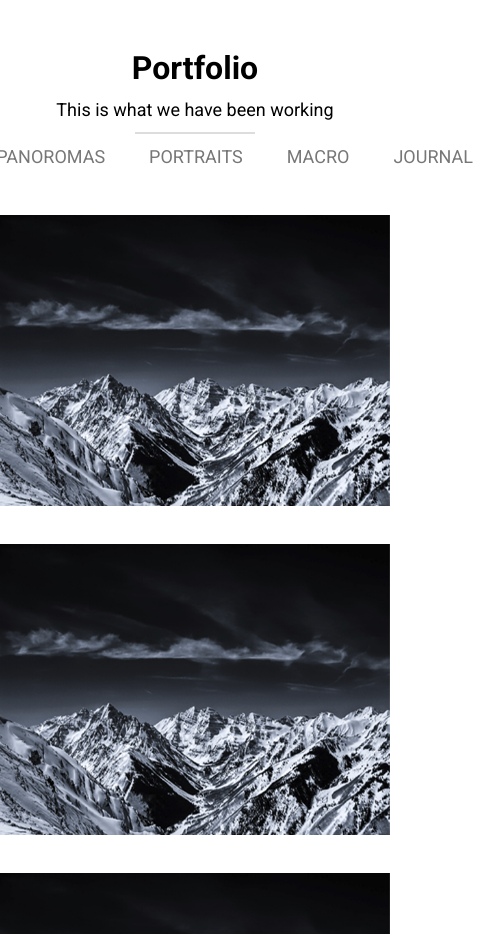
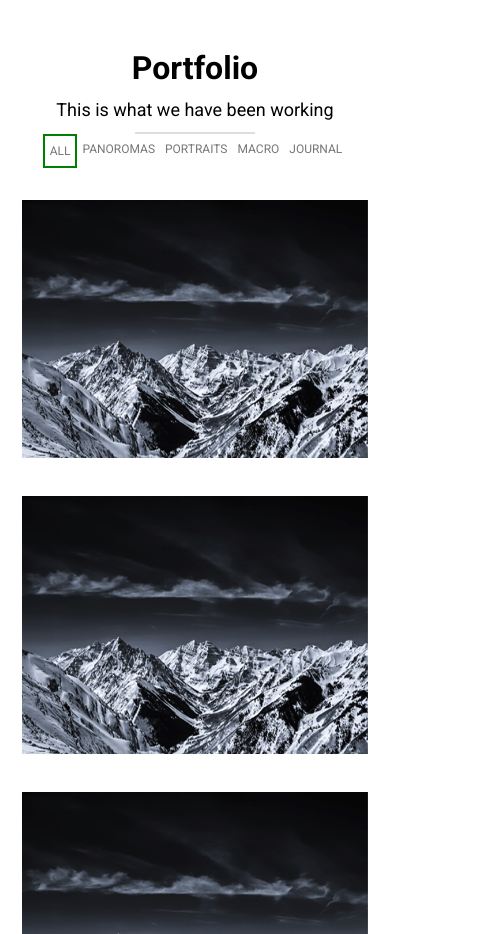
Before and after one commit to Shahjalalrafi/TTREZ-html, a website: page index.html in a window 390 px wide. Shown: the part 5140-6074 px from the top of the page, 495 px wide, since content can reach past the window. Drawn offline with nearby package versions, Linux system fonts and the light colour scheme.

Commit message:
responsive issue fix

```diff
--- a/sass/base/responsive.scss
+++ b/sass/base/responsive.scss
@@ -57,4 +57,12 @@
             height: 1.2rem !important;
         }
     }
+
+        .portfolio-links {
+
+            .portfolio-link {
+                padding: .8rem .5rem !important;
+                font-size: 1.2rem !important;
+            }
+        }
 }
--- a/sass/layout/_portfolio.scss
+++ b/sass/layout/_portfolio.scss
@@ -29,6 +29,6 @@
     }
 
     .gallery {
-        padding: 32px 0;
+        padding: 3.2rem 2.2rem;
     }
 }
```
Also changed, not shown: css/styles.css, 1 other file.
